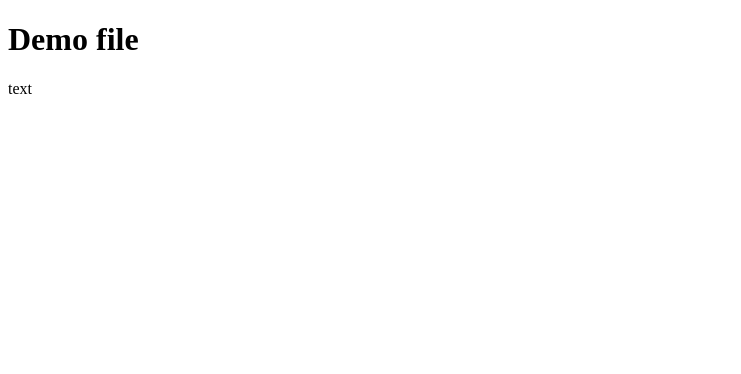
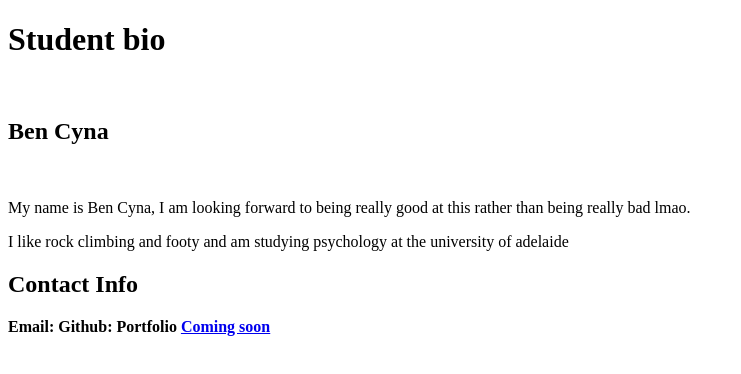
Before and after one commit to bencyna/W1-day2-activity, a plain HTML site: page index.html in a window 1280 px wide. Shown: the whole page, without its empty margins (0-741 px from the left). Drawn offline with Linux system fonts and the light colour scheme.

Commit message:
about me webpage

```diff
--- a/index.html
+++ b/index.html
@@ -1,9 +1,35 @@
 <!DOCTYPE html>
 <html lang = 'en'>
 <head>
-    <title> DEMO File </title>
+    <title> Student Bio </title>
 </head>
 <body>
-    <h1> Demo file </h1>
-    <p> text </p>
+    <h1> Student bio </h1>
+    <br>
+    <h2>
+        Ben Cyna
+    </h2>
+    <img src="" >
 </body>
+
+<body>
+    <p>
+        My name is Ben Cyna, I am looking forward to being really good at this rather than being really bad lmao.
+    </p>
+    <P>
+        I like rock climbing and footy and am studying psychology at the university of adelaide
+    </P>
+</body>
+<body>
+    <h2>
+        Contact Info
+    </h2>
+    <b> Email: <a href = "a1766116@student.adelaide.edu.au" ></b> </a>
+    <b>
+        Github: <a href = "https://github.com/bencyna/W1-day2-activity.git"> </a>
+    </b>
+    <b>
+        Portfolio <a href = "#"> Coming soon</a>
+    </b>
+</body>
+</html>
```
